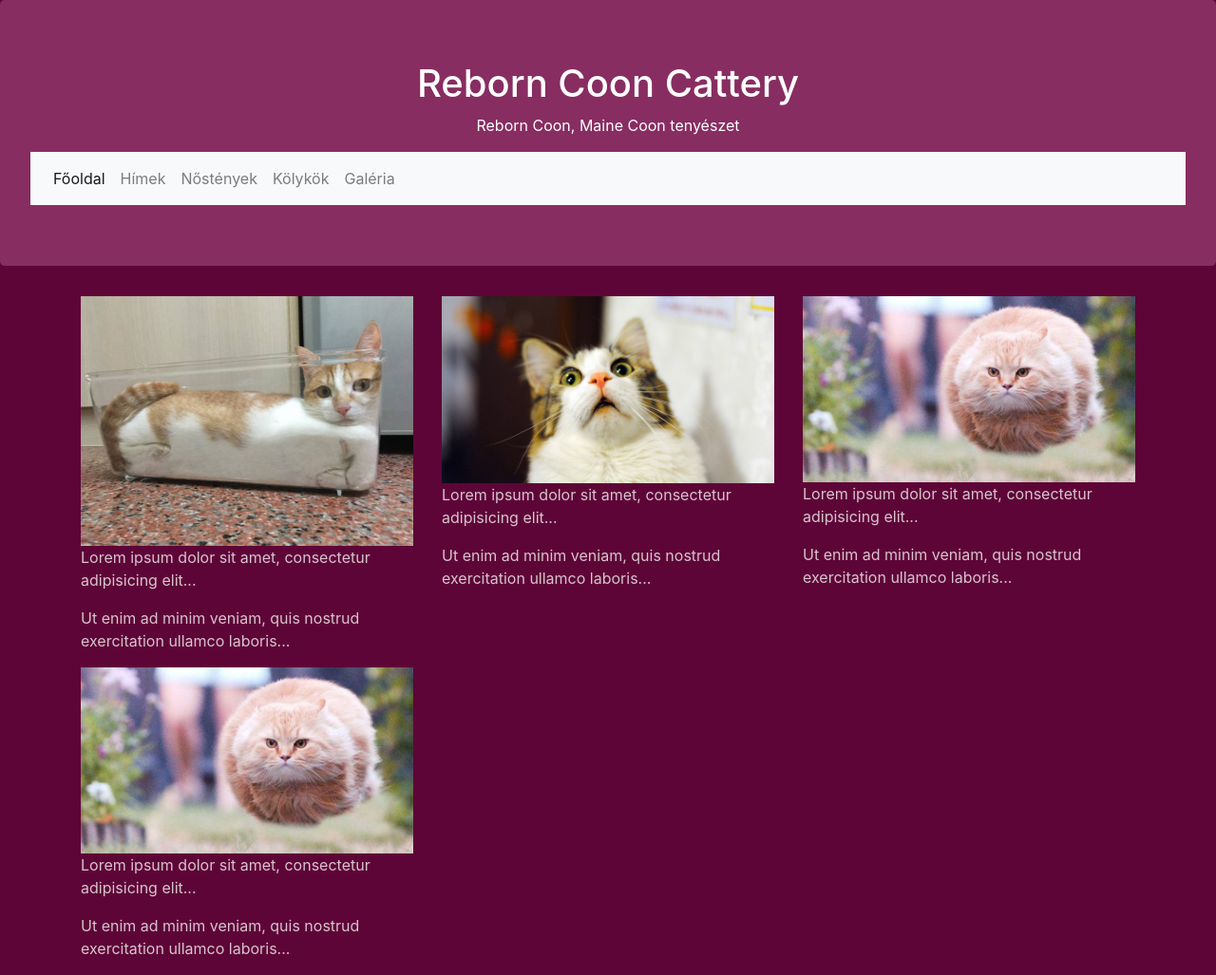
After one commit to Bencece/catWeb, a PHP site: page /himek.php in a window 1280 px wide. The commit adds this page. Shown: the whole page at 95% size. Run offline with PHP 8.4, Linux system fonts and the light colour scheme.

Commit message:
update menu

```diff
--- /dev/null
+++ b/himek.php
@@ -0,0 +1,48 @@
+<!doctype html>
+<html lang="hu">
+
+<head>
+  <!-- Required meta tags -->
+  <meta charset="utf-8">
+  <meta name="viewport" content="width=device-width, initial-scale=1, shrink-to-fit=no">
+  <!-- Bootstrap CSS -->
+  <link rel="stylesheet" href="https://stackpath.bootstrapcdn.com/bootstrap/4.1.3/css/bootstrap.min.css">
+  <link rel="stylesheet" href="style.css" />
+
+  <title>Hímek - Reborn Coon Cattery</title>
+</head>
+
+<body>
+  <div class="jumbotron text-center">
+    <h1>Reborn Coon Cattery</h1>
+    <p>Reborn Coon, Maine Coon tenyészet</p>
+    <?php include 'menu.php' ?>
+  </div>
+
+  <div class="container">
+    <div class="row">
+      <div class="col-sm-4">
+        <img class="img-fluid" src="img/cat1.jpg" alt="Cat1">
+        <p>Lorem ipsum dolor sit amet, consectetur adipisicing elit...</p>
+        <p>Ut enim ad minim veniam, quis nostrud exercitation ullamco laboris...</p>
+      </div>
+      <div class="col-sm-4">
+        <img class="img-fluid" src="img/cat2.jpg" alt="Cat2">
+        <p>Lorem ipsum dolor sit amet, consectetur adipisicing elit...</p>
+        <p>Ut enim ad minim veniam, quis nostrud exercitation ullamco laboris...</p>
+      </div>
+      <div class="col-sm-4">
+        <img class="img-fluid" src="img/cat3.jpg" alt="Cat3">
+        <p>Lorem ipsum dolor sit amet, consectetur adipisicing elit...</p>
+        <p>Ut enim ad minim veniam, quis nostrud exercitation ullamco laboris...</p>
+      </div>
+      <div class="col-sm-4">
+        <img class="img-fluid" src="img/cat3.jpg" alt="Cat3">
+        <p>Lorem ipsum dolor sit amet, consectetur adipisicing elit...</p>
+        <p>Ut enim ad minim veniam, quis nostrud exercitation ullamco laboris...</p>
+      </div>
+    </div>
+  </div>
+</body>
+
+</html>
--- a/menu.php
+++ b/menu.php
@@ -1,13 +1,19 @@
 <nav class="navbar navbar-expand-sm bg-light navbar-light">
   <ul class="navbar-nav">
     <li class="nav-item active">
-      <a class="nav-link" href="#">Főoldal</a>
+      <a class="nav-link" href="index.php">Főoldal</a>
     </li>
     <li class="nav-item">
-      <a class="nav-link" href="#">Információk</a>
+      <a class="nav-link" href="himek.php">Hímek</a>
     </li>
     <li class="nav-item">
-      <a class="nav-link" href="#">Elérhetőség</a>
+      <a class="nav-link" href="nostenyek.php">Nőstények</a>
+    </li>
+    <li class="nav-item">
+      <a class="nav-link" href="kolykok.php">Kölykök</a>
+    </li>
+    <li class="nav-item">
+      <a class="nav-link" href="galeria.php">Galéria</a>
     </li>
   </ul>
 </nav>
```
Also changed, not shown: geleria.php (added, +48 -0 lines), index.php (+1 -22 lines), kolykok.php (added, +48 -0 lines), nostenyek.php (added, +48 -0 lines).
